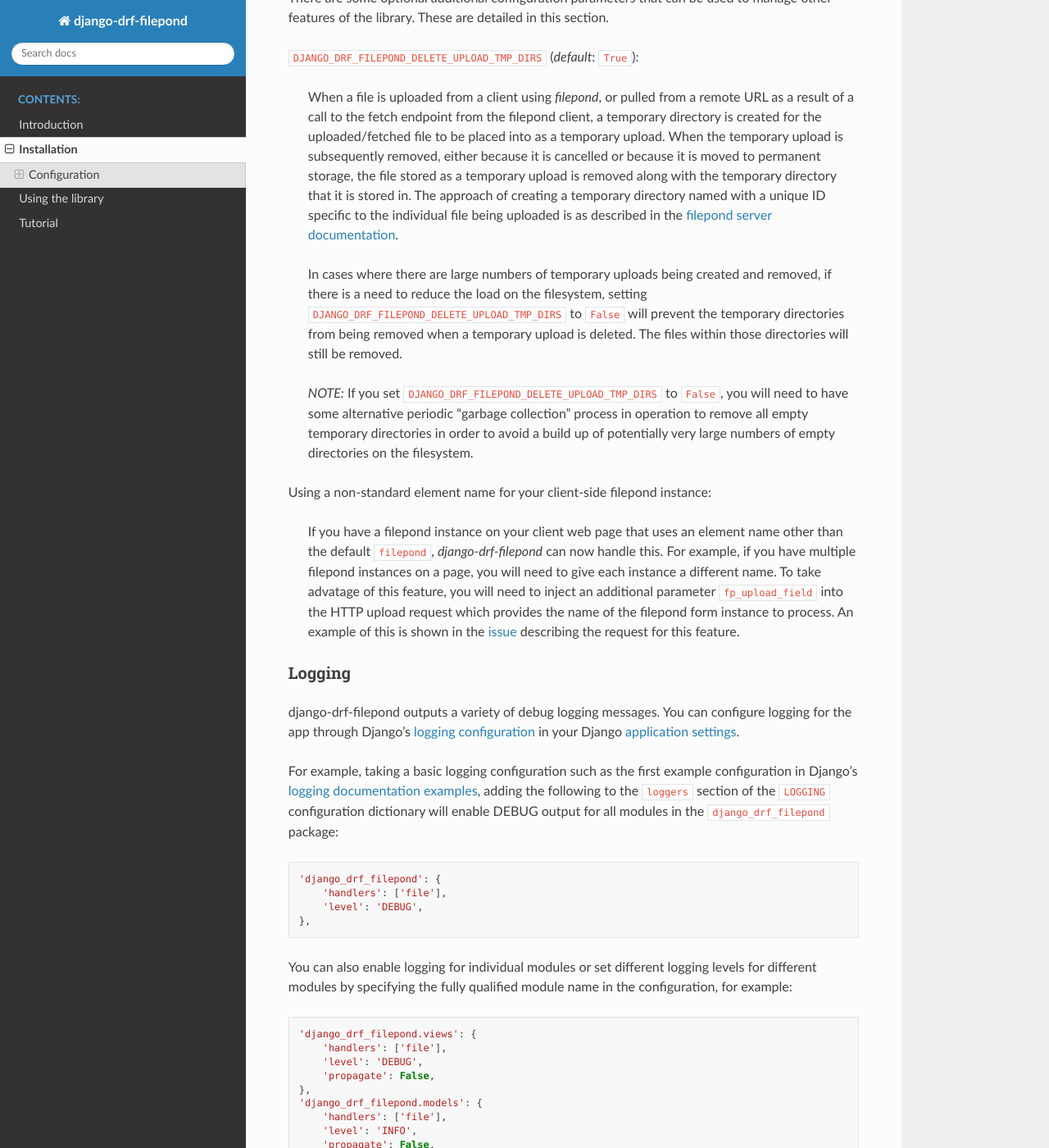
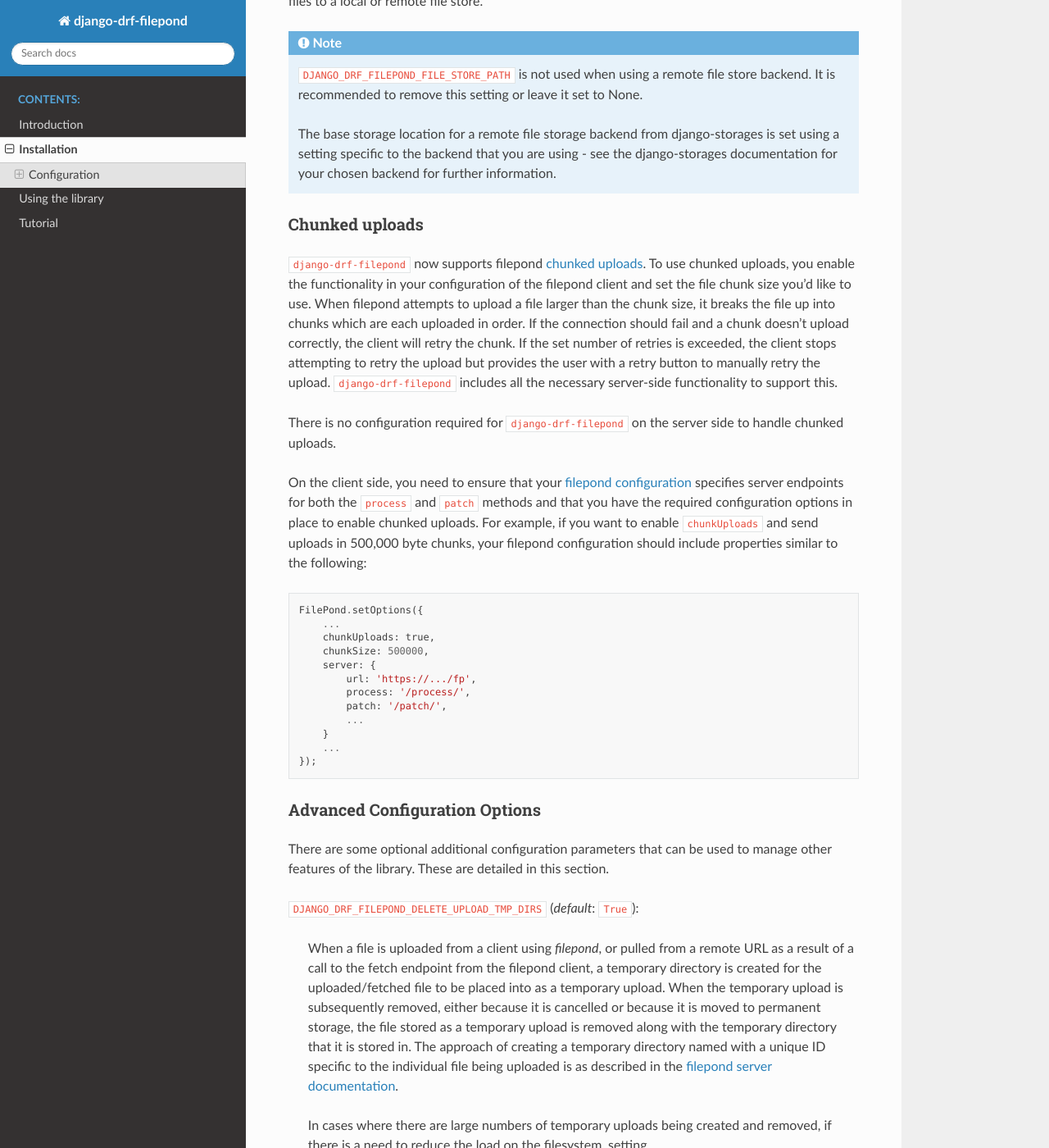
Before and after one commit to ImperialCollegeLondon/django-drf-filepond, a Sphinx documentation site: the page built from docs/installation.rst, in a window 1280 px wide and 1400 px high, scrolled down 4991 px. Shown: the whole window at 82% size. Built offline with Sphinx 7.4.7 and the Read the Docs theme 2.0.0, drawn with Linux system fonts in a browser that asks for light colours; some of the changed text lies outside the part shown.

Commit message:
Updated README/docs for chunked uploads

```diff
--- a/docs/installation.rst
+++ b/docs/installation.rst
@@ -83,7 +85,24 @@ On the client side, you need to set the endpoints of the ``process``,
 ``revert``, ``fetch``, ``load`` and ``restore`` functions to match the
 endpoint used in your path statement above. For example if the first
 parameter to ``url`` is ``^fp/`` then the endpoint for the ``process``
-function will be ``/fp/process/``.
+function will be ``/fp/process/``. For example, your client-side configuration
+may include configuration similar to the following::
+
+    FilePond.setOptions({
+        ...
+        server: {
+            url: 'https://<your app domain>/fp',
+            process: '/process/',
+            patch: '/patch/',
+            revert: '/revert/',
+            fetch: '/fetch/?target=',
+            load: '/load/'
+        }
+        ...
+    });
+
+See the `filepond server configuration <https://pqina.nl/filepond/docs/patterns/api/server/>`_
+documentation for further examples.
 
 (Optional) 4. File storage configuration
 ========================================
@@ -238,6 +257,48 @@ django-drf-filepond API to store files to a local or remote file store.
 	are using - see the django-storages documentation for your chosen
 	backend for further information.
 
+.. _chunked_uploads:
+
+Chunked uploads
+===============
+
+``django-drf-filepond`` now supports filepond
+`chunked uploads <https://pqina.nl/filepond/docs/patterns/api/server/#chunk-uploads>`_.
+To use chunked uploads, you enable the functionality in your configuration
+of the filepond client and set the file chunk size you'd like to use. When
+filepond attempts to upload a file larger than the chunk size, it breaks the
+file up into chunks which are each uploaded in order. If the connection should
+fail and a chunk doesn't upload correctly, the client will retry the chunk.
+If the set number of retries is exceeded, the client stops attempting to
+retry the upload but provides the user with a retry button to manually retry
+the upload. ``django-drf-filepond`` includes all the necessary server-side
+functionality to support this.
+
+There is no configuration required for ``django-drf-filepond`` on the server
+side to handle chunked uploads.
+
+On the client side, you need to ensure that your
+`filepond configuration <https://pqina.nl/filepond/docs/patterns/api/filepond-instance/#server-configuration>`_
+specifies server endpoints for both the ``process`` and ``patch`` methods
+and that you have the required configuration options in place to enable
+chunked uploads. For example, if you want to enable ``chunkUploads`` and
+send uploads in 500,000 byte chunks, your filepond configuration should
+include properties similar to the following::
+
+    FilePond.setOptions({
+        ...
+        chunkUploads: true,
+        chunkSize: 500000,
+        server: {
+            url: 'https://.../fp',
+            process: '/process/',
+            patch: '/patch/',
+            ...
+        }
+        ...
+    });
+
+
 Advanced Configuration Options
 ==============================
 
```
Also changed, not shown: other parts of docs/installation.rst (+2 -0 lines), README.md (+42 -11 lines), docs/introduction.rst (+17 -4 lines), docs/tutorial/tutorial.rst (+9 -0 lines).
